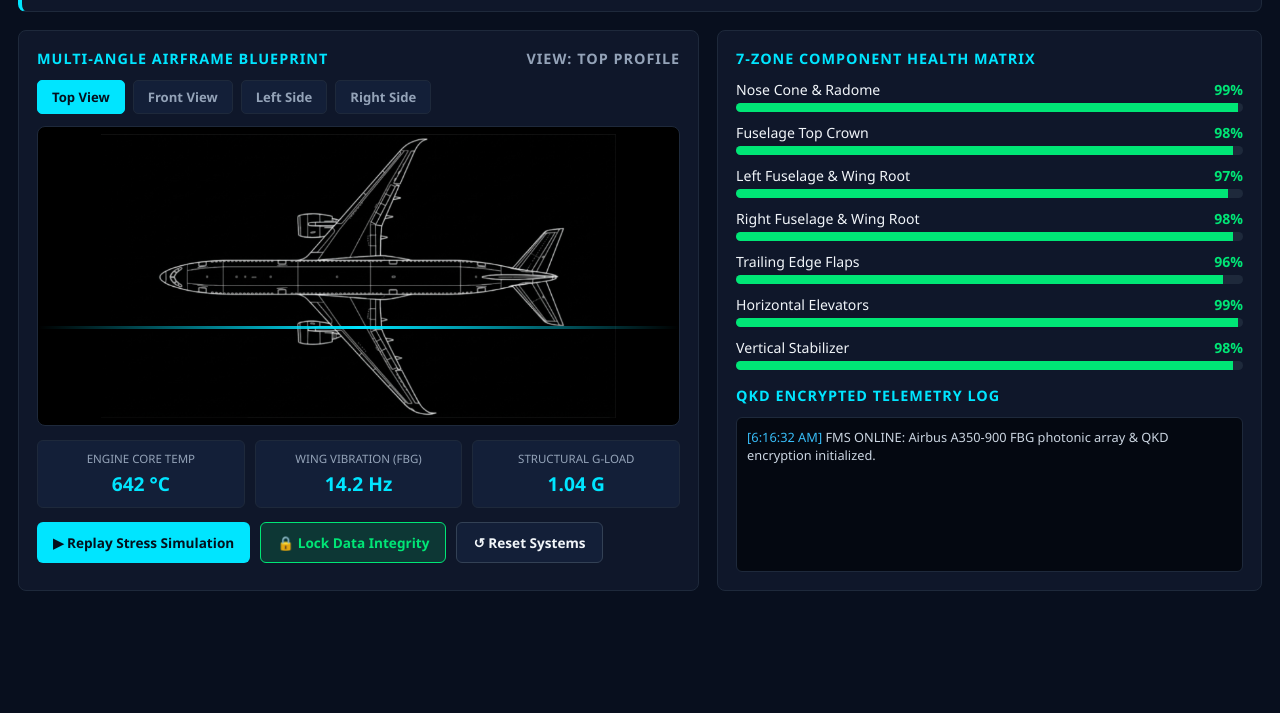
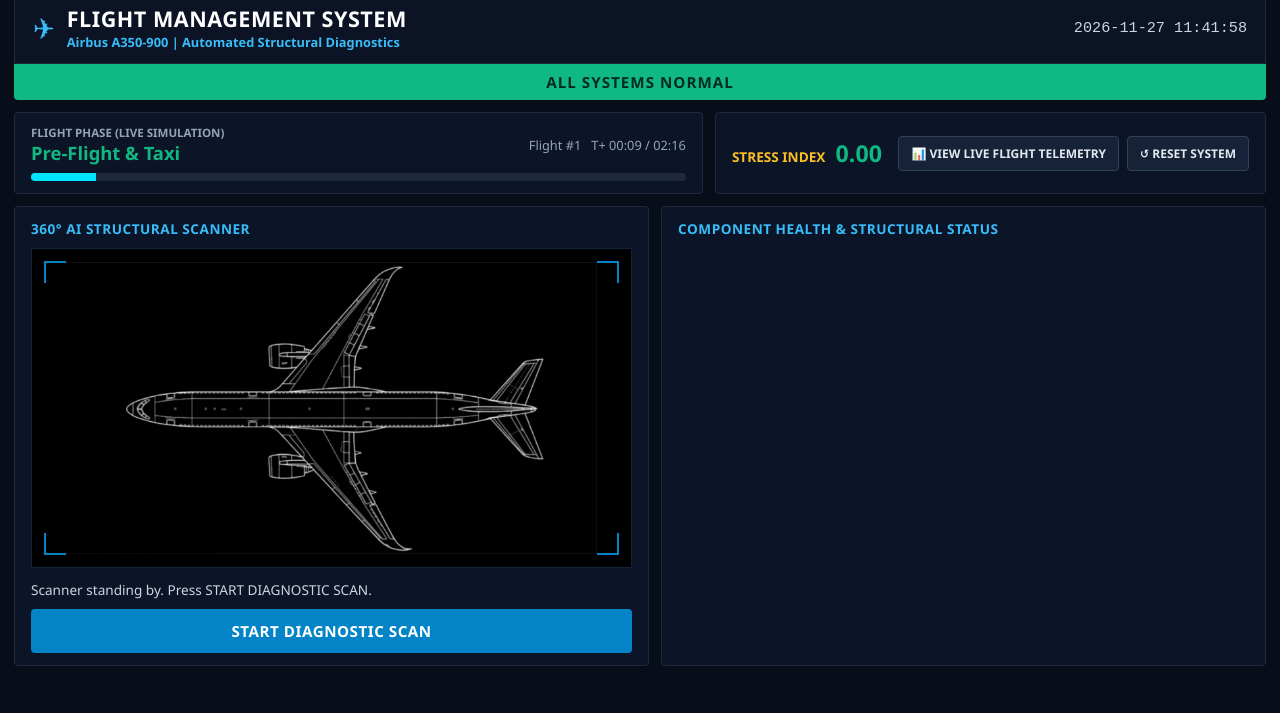
Before and after one commit to shreyaskempannanavar07-ops/AeroPulse-Telemetry, a plain HTML site: page index.html in a window 1280 px wide. Shown: the part 87-800 px from the top of the page. Drawn offline with Linux system fonts and the light colour scheme.

Commit message:
Update index.html

```diff
--- a/index.html
+++ b/index.html
@@ -3,220 +3,213 @@
 <head>
   <meta charset="UTF-8" />
   <meta name="viewport" content="width=device-width, initial-scale=1.0" />
-  <title>AeroPulse FMS | Airbus A350-900 Structural Diagnostics</title>
+  <title>AeroPulse | Flight Management System & Quantum Telemetry</title>
   <style>
-    :root {
-      --bg: #080f1e;
-      --panel: #0f172a;
-      --card: #131f38;
-      --border: #1e293b;
-      --cyan: #00e5ff;
-      --green: #00e676;
-      --amber: #ffab00;
-      --red: #ff1744;
-      --text: #f1f5f9;
-      --muted: #94a3b8;
+    * { box-sizing: border-box; margin: 0; padding: 0; font-family: 'Segoe UI', Tahoma, sans-serif; }
+    body { background: #070d19; color: #f8fafc; min-height: 100vh; padding: 14px; }
+
+    /* Mode Switcher Bar */
+    .mode-bar {
+      display: flex; gap: 10px; margin-bottom: 12px; background: #0b1324;
+      padding: 8px 12px; border-radius: 6px; border: 1px solid #1e293b; align-items: center;
     }
-    * { box-sizing: border-box; margin: 0; padding: 0; font-family: 'Segoe UI', system-ui, sans-serif; }
-    body { background: var(--bg); color: var(--text); padding: 18px; min-height: 100vh; }
-    header {
-      display: flex; justify-content: space-between; align-items: center; flex-wrap: wrap;
-      background: var(--panel); border: 1px solid var(--border); border-left: 4px solid var(--cyan);
-      padding: 14px 22px; border-radius: 8px; margin-bottom: 18px;
+    .mode-btn {
+      background: #131f38; color: #94a3b8; border: 1px solid #1e293b;
+      padding: 7px 14px; border-radius: 4px; font-weight: 700; font-size: 0.8rem; cursor: pointer;
     }
-    .brand { font-size: 1.5rem; font-weight: 800; letter-spacing: 1.5px; }
-    .brand span { color: var(--muted); font-weight: 600; }
-    .status-pill {
-      padding: 6px 14px; border-radius: 6px; font-weight: 700; font-size: 0.85rem;
-      background: rgba(0, 230, 118, 0.12); color: var(--green); border: 1px solid var(--green);
+    .mode-btn.active { background: #0284c7; color: #ffffff; border-color: #38bdf8; }
+
+    /* Top Header */
+    .top-header {
+      display: flex; justify-content: space-between; align-items: center;
+      background: #0b1324; padding: 12px 18px; border-radius: 4px 4px 0 0; border: 1px solid #1e293b;
     }
-    .status-pill.locked {
-      background: rgba(0, 229, 255, 0.15); color: var(--cyan); border-color: var(--cyan);
+    .title-wrap { display: flex; align-items: center; gap: 12px; }
+    .plane-icon { font-size: 1.8rem; color: #38bdf8; }
+    .main-title { font-size: 1.35rem; font-weight: 800; letter-spacing: 0.5px; color: #ffffff; }
+    .sub-title { font-size: 0.8rem; color: #38bdf8; font-weight: 600; }
+    .clock { font-family: monospace; font-size: 0.95rem; color: #cbd5e1; }
+
+    /* Green Status Banner */
+    .status-banner {
+      background: #10b981; color: #022c22; text-align: center; font-weight: 800;
+      padding: 8px; font-size: 0.95rem; letter-spacing: 1px; margin-bottom: 12px;
+      border-radius: 0 0 4px 4px; transition: 0.3s;
     }
-    .main-grid { display: grid; grid-template-columns: 1.25fr 1fr; gap: 18px; }
-    @media (max-width: 920px) { .main-grid { grid-template-columns: 1fr; } }
-    .panel { background: var(--panel); border: 1px solid var(--border); border-radius: 8px; padding: 18px; }
-    .panel-title {
-      font-size: 0.9rem; font-weight: 700; color: var(--cyan); letter-spacing: 1px;
-      text-transform: uppercase; margin-bottom: 12px; display: flex; justify-content: space-between;
+    .status-banner.alert { background: #f59e0b; color: #1c1917; }
+
+    /* Phase & Stress Row */
+    .phase-bar {
+      display: grid; grid-template-columns: 1.25fr 1fr; gap: 12px; margin-bottom: 12px;
     }
-    .angle-tabs { display: flex; gap: 8px; margin-bottom: 12px; flex-wrap: wrap; }
-    .angle-btn {
-      background: var(--card); color: var(--muted); border: 1px solid var(--border);
-      padding: 7px 14px; border-radius: 5px; cursor: pointer; font-weight: 600; font-size: 0.82rem;
+    .box {
+      background: #0c1527; border: 1px solid #1e293b; border-radius: 4px; padding: 12px 16px;
     }
-    .angle-btn.active { background: var(--cyan); color: #04101d; border-color: var(--cyan); }
-    .viewport {
-      background: #000000; border: 1px solid #1e293b; border-radius: 8px;
-      height: 300px; display: flex; align-items: center; justify-content: center;
-      position: relative; overflow: hidden; margin-bottom: 14px;
+    .phase-top { display: flex; justify-content: space-between; align-items: center; margin-bottom: 8px; }
+    .phase-label { font-size: 0.72rem; color: #94a3b8; font-weight: 700; text-transform: uppercase; }
+    .phase-name { font-size: 1.15rem; font-weight: 800; color: #10b981; }
+    .progress-track { background: #1e293b; height: 8px; border-radius: 4px; overflow: hidden; }
+    .progress-fill { background: #00e5ff; height: 100%; width: 10%; transition: width 0.4s ease; }
+
+    .stress-row { display: flex; justify-content: space-between; align-items: center; height: 100%; flex-wrap: wrap; gap: 8px; }
+    .stress-val { font-size: 1.45rem; font-weight: 800; color: #10b981; margin-left: 6px; }
+    .mini-btn {
+      background: #162238; color: #e2e8f0; border: 1px solid #334155;
+      padding: 8px 12px; border-radius: 4px; font-size: 0.75rem; font-weight: 700; cursor: pointer;
     }
-    .viewport img { max-width: 95%; max-height: 95%; object-fit: contain; }
-    .scan-line {
-      position: absolute; top: 0; left: 0; width: 100%; height: 3px;
-      background: linear-gradient(90deg, transparent, var(--cyan), transparent);
-      animation: scan 3s linear infinite;
+    .mini-btn:hover { border-color: #38bdf8; color: #38bdf8; }
+
+    /* Main 2-Column Content */
+    .workspace { display: grid; grid-template-columns: 1.05fr 1fr; gap: 12px; }
+    @media (max-width: 900px) { .workspace, .phase-bar { grid-template-columns: 1fr; } }
+
+    .sec-head { font-size: 0.85rem; font-weight: 800; color: #38bdf8; letter-spacing: 0.5px; margin-bottom: 10px; }
+
+    /* Scanner Viewport with Corner Brackets */
+    .scanner-frame {
+      background: #000000; border: 1px solid #162238; height: 320px; position: relative;
+      display: flex; align-items: center; justify-content: center; margin-bottom: 12px;
     }
-    @keyframes scan { 0% { top: 0%; } 100% { top: 100%; } }
-    .sensors-row { display: grid; grid-template-columns: repeat(3, 1fr); gap: 10px; margin-bottom: 14px; }
-    .sensor-card {
-      background: var(--card); border: 1px solid var(--border); border-radius: 6px; padding: 10px; text-align: center;
+    .scanner-frame img { max-width: 92%; max-height: 92%; object-fit: contain; }
+    .bracket { position: absolute; width: 22px; height: 22px; border-color: #0284c7; border-style: solid; }
+    .tl { top: 12px; left: 12px; border-width: 2px 0 0 2px; }
+    .tr { top: 12px; right: 12px; border-width: 2px 2px 0 0; }
+    .bl { bottom: 12px; left: 12px; border-width: 0 0 2px 2px; }
+    .br { bottom: 12px; right: 12px; border-width: 0 2px 2px 0; }
+    .scan-beam {
+      position: absolute; top: 0; left: 12px; right: 12px; height: 2px;
+      background: #00e5ff; box-shadow: 0 0 10px #00e5ff; display: none;
     }
-    .sensor-label { font-size: 0.72rem; color: var(--muted); text-transform: uppercase; }
-    .sensor-value { font-size: 1.2rem; font-weight: 800; color: var(--cyan); margin-top: 4px; }
-    .action-bar { display: flex; gap: 10px; flex-wrap: wrap; }
-    .btn {
-      padding: 10px 16px; border-radius: 6px; font-weight: 700; cursor: pointer;
-      border: 1px solid #334155; background: var(--card); color: var(--text); font-size: 0.85rem;
+
+    .scan-caption { font-size: 0.85rem; color: #cbd5e1; margin-bottom: 10px; }
+    .big-scan-btn {
+      width: 100%; background: #0284c7; color: #ffffff; border: none; padding: 12px;
+      font-size: 0.95rem; font-weight: 800; border-radius: 4px; cursor: pointer; letter-spacing: 0.5px;
     }
-    .btn:hover { border-color: var(--cyan); color: var(--cyan); }
-    .btn-sim { background: var(--cyan); color: #04101d; border: none; }
-    .btn-lock { background: rgba(0, 230, 118, 0.15); color: var(--green); border-color: var(--green); }
-    .zone-item { margin-bottom: 11px; }
-    .zone-top { display: flex; justify-content: space-between; font-size: 0.88rem; margin-bottom: 4px; }
-    .bar-track { background: #1e293b; height: 9px; border-radius: 5px; overflow: hidden; }
-    .bar-fill { height: 100%; transition: width 0.35s ease, background 0.35s ease; }
-    .telemetry-console {
-      background: #040811; border: 1px solid var(--border); border-radius: 6px;
-      padding: 10px; height: 155px; overflow-y: auto; font-family: 'Consolas', monospace;
-      font-size: 0.8rem; color: #cbd5e1; margin-top: 12px;
+    .big-scan-btn:hover { background: #0369a1; }
+
+    /* 2x4 Component Cards Grid */
+    .comp-grid { display: grid; grid-template-columns: 1fr 1fr; gap: 10px; }
+    .comp-card {
+      background: #0f192e; border: 1px solid #1e293b; border-radius: 4px; padding: 12px;
+    }
+    .comp-top { display: flex; justify-content: space-between; align-items: center; margin-bottom: 10px; }
+    .comp-name { font-size: 0.82rem; font-weight: 800; color: #f1f5f9; }
+    .comp-pct { font-size: 1.2rem; font-weight: 800; color: #94a3b8; }
+    .comp-bot { display: flex; justify-content: space-between; align-items: center; }
+    .badge-wait {
+      background: #334155; color: #cbd5e1; font-size: 0.68rem; font-weight: 800;
+      padding: 3px 8px; border-radius: 3px;
+    }
+    .badge-ok { background: #065f46; color: #34d399; }
+    .badge-warn { background: #78350f; color: #fbbf24; }
+    .cracks-txt { font-size: 0.72rem; color: #64748b; }
+
+    /* Quantum Screen Styles */
+    .hidden { display: none; }
+    .q-header {
+      background: #0b1324; border-left: 4px solid #00e5ff; padding: 14px 18px;
+      border-radius: 4px; margin-bottom: 12px; border: 1px solid #1e293b;
+    }
+    .q-list-row {
+      display: flex; justify-content: space-between; align-items: center;
+      background: #0f192e; border: 1px solid #1e293b; padding: 12px 16px;
+      border-radius: 4px; margin-bottom: 8px; font-weight: 700; font-size: 0.88rem;
+    }
+    .q-bottom-btns { display: grid; grid-template-columns: 1fr 1fr; gap: 12px; margin-top: 12px; }
+
+    /* Modal Popup */
+    .modal-bg {
+      position: fixed; inset: 0; background: rgba(0,0,0,0.75); display: none;
+      align-items: center; justify-content: center; z-index: 50;
+    }
+    .modal-box {
+      background: #0c1527; border: 1px solid #38bdf8; border-radius: 6px;
+      width: 90%; max-width: 540px; padding: 18px;
+    }
+    .log-area {
+      background: #040811; border: 1px solid #1e293b; height: 210px; overflow-y: auto;
+      padding: 10px; font-family: monospace; font-size: 0.8rem; color: #34d399; margin: 12px 0;
     }
   </style>
 </head>
 <body>
 
-<header>
-  <div>
-    <div class="brand"><span>AERO</span>PULSE // AIRBUS A350-900 FMS</div>
-    <div style="color: var(--muted); font-size: 0.82rem;">Photonic FBG Structural Diagnostics & QKD-Secured Telemetry Terminal</div>
+  <!-- Screen Switcher -->
+  <div class="mode-bar">
+    <span style="font-size:0.78rem; color:#94a3b8; font-weight:700;">TERMINAL SELECT:</span>
+    <button id="tabFMS" class="mode-btn active" onclick="switchMode('fms')">1. FLIGHT MANAGEMENT SYSTEM (PHASE 1)</button>
+    <button id="tabQTM" class="mode-btn" onclick="switchMode('qtm')">2. QUANTUM-SECURED TELEMETRY TERMINAL (PHASE 2)</button>
   </div>
-  <div id="sysStatus" class="status-pill">● LIVE TELEMETRY ACTIVE</div>
-</header>
 
-<div class="main-grid">
-  <div class="panel">
-    <div class="panel-title">
-      <span>Multi-Angle Airframe Blueprint</span>
-      <span id="angleLabel" style="color:var(--muted);">VIEW: TOP PROFILE</span>
+  <!-- SCREEN 1: FLIGHT MANAGEMENT SYSTEM -->
+  <div id="screenFMS">
+    <div class="top-header">
+      <div class="title-wrap">
+        <div class="plane-icon">✈</div>
+        <div>
+          <div class="main-title">FLIGHT MANAGEMENT SYSTEM</div>
+          <div class="sub-title">Airbus A350-900 | Automated Structural Diagnostics</div>
+        </div>
+      </div>
+      <div id="liveClock" class="clock">2026-11-27 11:41:58</div>
     </div>
 
-    <div class="angle-tabs">
-      <button class="angle-btn active" onclick="setAngle('plane_top.png', 'TOP PROFILE', this)">Top View</button>
-      <button class="angle-btn" onclick="setAngle('plane_front.png', 'FRONT PROFILE', this)">Front View</button>
-      <button class="angle-btn" onclick="setAngle('plane_left.png', 'LEFT PROFILE', this)">Left Side</button>
-      <button class="angle-btn" onclick="setAngle('plane_right.png', 'RIGHT PROFILE', this)">Right Side</button>
-    </div>
+    <div id="sysBanner" class="status-banner">ALL SYSTEMS NORMAL</div>
 
-    <div class="viewport">
-      <div class="scan-line"></div>
-      <img id="planeImg" src="plane_top.png" alt="Airbus A350 Blueprint" />
-    </div>
+    <div class="phase-bar">
+      <div class="box">
+        <div class="phase-top">
+          <div>
+            <div class="phase-label">FLIGHT PHASE (LIVE SIMULATION)</div>
+            <div id="phaseText" class="phase-name">Pre-Flight & Taxi</div>
+          </div>
+          <div id="flightTimer" style="font-size:0.8rem; color:#94a3b8;">Flight #1 &nbsp; T+ 00:09 / 02:16</div>
+        </div>
+        <div class="progress-track"><div id="phaseBar" class="progress-fill"></div></div>
+      </div>
 
-    <div class="sensors-row">
-      <div class="sensor-card">
-        <div class="sensor-label">Engine Core Temp</div>
-        <div id="tempVal" class="sensor-value">642 °C</div>
-      </div>
-      <div class="sensor-card">
-        <div class="sensor-label">Wing Vibration (FBG)</div>
-        <div id="vibVal" class="sensor-value">14.2 Hz</div>
-      </div>
-      <div class="sensor-card">
-        <div class="sensor-label">Structural G-Load</div>
-        <div id="gVal" class="sensor-value">1.04 G</div>
+      <div class="box">
+        <div class="stress-row">
+          <div>
+            <span style="font-size:0.85rem; font-weight:800; color:#fbbf24;">STRESS INDEX</span>
+            <span id="stressVal" class="stress-val">0.00</span>
+          </div>
+          <div style="display:flex; gap:8px;">
+            <button class="mini-btn" onclick="openModal()">📊 VIEW LIVE FLIGHT TELEMETRY</button>
+            <button class="mini-btn" onclick="resetFMS()">↺ RESET SYSTEM</button>
+          </div>
+        </div>
       </div>
     </div>
 
-    <div class="action-bar">
-      <button class="btn btn-sim" onclick="runStressSim()">▶ Replay Stress Simulation</button>
-      <button class="btn btn-lock" onclick="lockIntegrity()">🔒 Lock Data Integrity</button>
-      <button class="btn" onclick="resetFMS()">↺ Reset Systems</button>
+    <div class="workspace">
+      <div class="box">
+        <div class="sec-head">360° AI STRUCTURAL SCANNER</div>
+        <div class="scanner-frame">
+          <div class="bracket tl"></div><div class="bracket tr"></div>
+          <div class="bracket bl"></div><div class="bracket br"></div>
+          <div id="scanBeam" class="scan-beam"></div>
+          <img id="fmsImg" src="plane_top.png" alt="Airbus A350 Scanner" />
+        </div>
+        <div id="scanStatusText" class="scan-caption">Scanner standing by. Press START DIAGNOSTIC SCAN.</div>
+        <button class="big-scan-btn" onclick="startScan()">START DIAGNOSTIC SCAN</button>
+      </div>
+
+      <div class="box">
+        <div class="sec-head">COMPONENT HEALTH & STRUCTURAL STATUS</div>
+        <div id="compGrid" class="comp-grid"></div>
+      </div>
     </div>
   </div>
 
-  <div class="panel">
-    <div class="panel-title"><span>7-Zone Component Health Matrix</span></div>
-    <div id="healthList"></div>
+  <!-- SCREEN 2: QUANTUM TELEMETRY TERMINAL -->
+  <div id="screenQTM" class="hidden">
+    <div class="q-header">
+      <div style="font-size:1.3rem; font-weight:800; color:#00e5ff;">QUANTUM-SECURED TELEMETRY TERMINAL</div>
+      <div style="font-size:0.82rem; color:#38bdf8; font-weight:700; margin-top:2px;">AIRBUS A350-900 | FBG PHOTONIC & QKD STATE MATRIX</div>
+      <div style="font-size:0.75rem; color:#94a3b8; margin-top:2px;">Subatomic Key Encryption • 360° Airframe Diagnostic Suite</div>
+    </div>
 
-    <div class="panel-title" style="margin-top:16px;"><span>QKD Encrypted Telemetry Log</span></div>
-    <div id="consoleLog" class="telemetry-console"></div>
-  </div>
-</div>
-
-<script>
-  const defaultParts = [
-    { name: "Nose Cone & Radome", pct: 99 },
-    { name: "Fuselage Top Crown", pct: 98 },
-    { name: "Left Fuselage & Wing Root", pct: 97 },
-    { name: "Right Fuselage & Wing Root", pct: 98 },
-    { name: "Trailing Edge Flaps", pct: 96 },
-    { name: "Horizontal Elevators", pct: 99 },
-    { name: "Vertical Stabilizer", pct: 98 }
-  ];
-  let parts = JSON.parse(JSON.stringify(defaultParts));
-  let isLocked = false;
-
-  function logMsg(text) {
-    const el = document.getElementById("consoleLog");
-    const t = new Date().toLocaleTimeString();
-    el.innerHTML = `<div><span style="color:#38bdf8;">[${t}]</span> ${text}</div>` + el.innerHTML;
-  }
-
-  function setAngle(file, label, btn) {
-    document.getElementById("planeImg").src = file;
-    document.getElementById("angleLabel").textContent = "VIEW: " + label;
-    document.querySelectorAll(".angle-btn").forEach(b => b.classList.remove("active"));
-    btn.classList.add("active");
-    logMsg("Switched camera/FBG diagnostic view to " + label + ".");
-  }
-
-  function renderHealth() {
-    document.getElementById("healthList").innerHTML = parts.map(p => {
-      const col = p.pct > 85 ? "var(--green)" : p.pct > 70 ? "var(--amber)" : "var(--red)";
-      return `
-        <div class="zone-item">
-          <div class="zone-top"><span>${p.name}</span><span style="color:${col}; font-weight:700;">${p.pct}%</span></div>
-          <div class="bar-track"><div class="bar-fill" style="width:${p.pct}%; background:${col};"></div></div>
-        </div>`;
-    }).join("");
-  }
-
-  function runStressSim() {
-    if (isLocked) {
-      logMsg("WARNING: Telemetry timeline is LOCKED. Click Reset Systems to simulate again.");
-      return;
-    }
-    parts = parts.map(p => ({ ...p, pct: Math.max(62, p.pct - Math.floor(Math.random() * 15 + 5)) }));
-    document.getElementById("tempVal").textContent = Math.floor(780 + Math.random() * 95) + " °C";
-    document.getElementById("vibVal").textContent = (38 + Math.random() * 18).toFixed(1) + " Hz";
-    document.getElementById("gVal").textContent = (2.1 + Math.random() * 0.8).toFixed(2) + " G";
-    logMsg("STORM PHASE DETECTED: High aerodynamic strain logged across FBG wing channels.");
-    renderHealth();
-  }
-
-  function lockIntegrity() {
-    isLocked = true;
-    const pill = document.getElementById("sysStatus");
-    pill.textContent = "🔒 DATA INTEGRITY LOCKED";
-    pill.classList.add("locked");
-    logMsg("QKD KEY VERIFIED: Pre-landing diagnostic report locked & synced to ground MRO.");
-  }
-
-  function resetFMS() {
-    isLocked = false;
-    parts = JSON.parse(JSON.stringify(defaultParts));
-    const pill = document.getElementById("sysStatus");
-    pill.textContent = "● LIVE TELEMETRY ACTIVE";
-    pill.classList.remove("locked");
-    document.getElementById("tempVal").textContent = "642 °C";
-    document.getElementById("vibVal").textContent = "14.2 Hz";
-    document.getElementById("gVal").textContent = "1.04 G";
-    logMsg("SYSTEM RESET: All 7 Airbus A350 structural zones recalibrated.");
-    renderHealth();
-  }
-
-  renderHealth();
-  logMsg("FMS ONLINE: Airbus A350-900 FBG photonic array & QKD encryption initialized.");
-</script>
-</body>
-</html>
+    <div class="box" style="margin-bottom:12px;">
+      <div class="phase-top">
```
